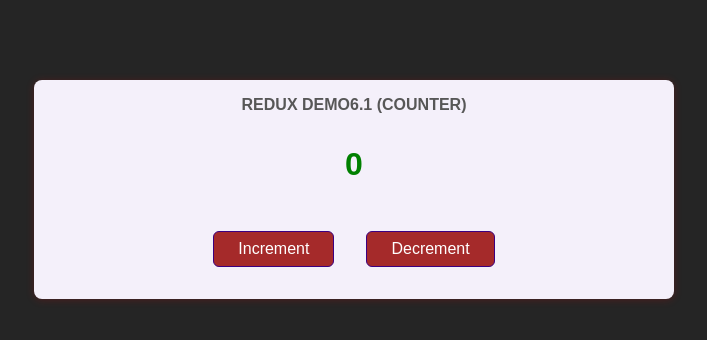
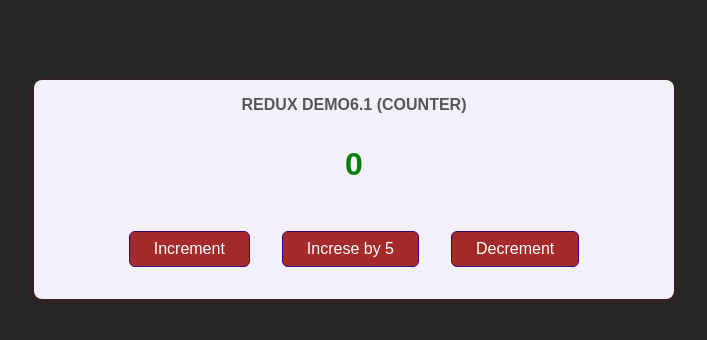
Before and after one commit to pradeepmisra81/redux-demo6.1, a React (Create React App) app: page / in a window 1280 px wide. Shown: the top 340 px of the page, without its empty margins (286-993 px from the left). Built offline with nearby package versions, Linux system fonts and the light colour scheme.

Commit message:
Added increase by 5 action

```diff
--- a/src/components/Counter.js
+++ b/src/components/Counter.js
@@ -7,6 +7,10 @@ const Counter = () => {
 
   const incrementHandler = () => {
     dispatch({type: 'increment'});
+  }
+
+  const increseHandler = () => {
+    dispatch({type: 'increse', amount: 5});
   }
 
   const decrementHandler = () => {
@@ -19,6 +23,7 @@ const Counter = () => {
       <div className={classes.value}>{counter}</div>
       <div>
         <button onClick={incrementHandler}>Increment</button>
+        <button onClick={increseHandler}>Increse by 5</button>
         <button onClick={decrementHandler}>Decrement</button>
       </div>
     </div>
--- a/src/store/index.js
+++ b/src/store/index.js
@@ -4,6 +4,12 @@ const counterReducer = (state = { counter: 0} ,action) => {
     if(action.type === 'increment') {
         return {
             counter: state.counter + 1,
+        }
+    }
+
+    if(action.type === 'increse') {
+        return {
+            counter: state.counter + 5,
         }
     }
 
```
